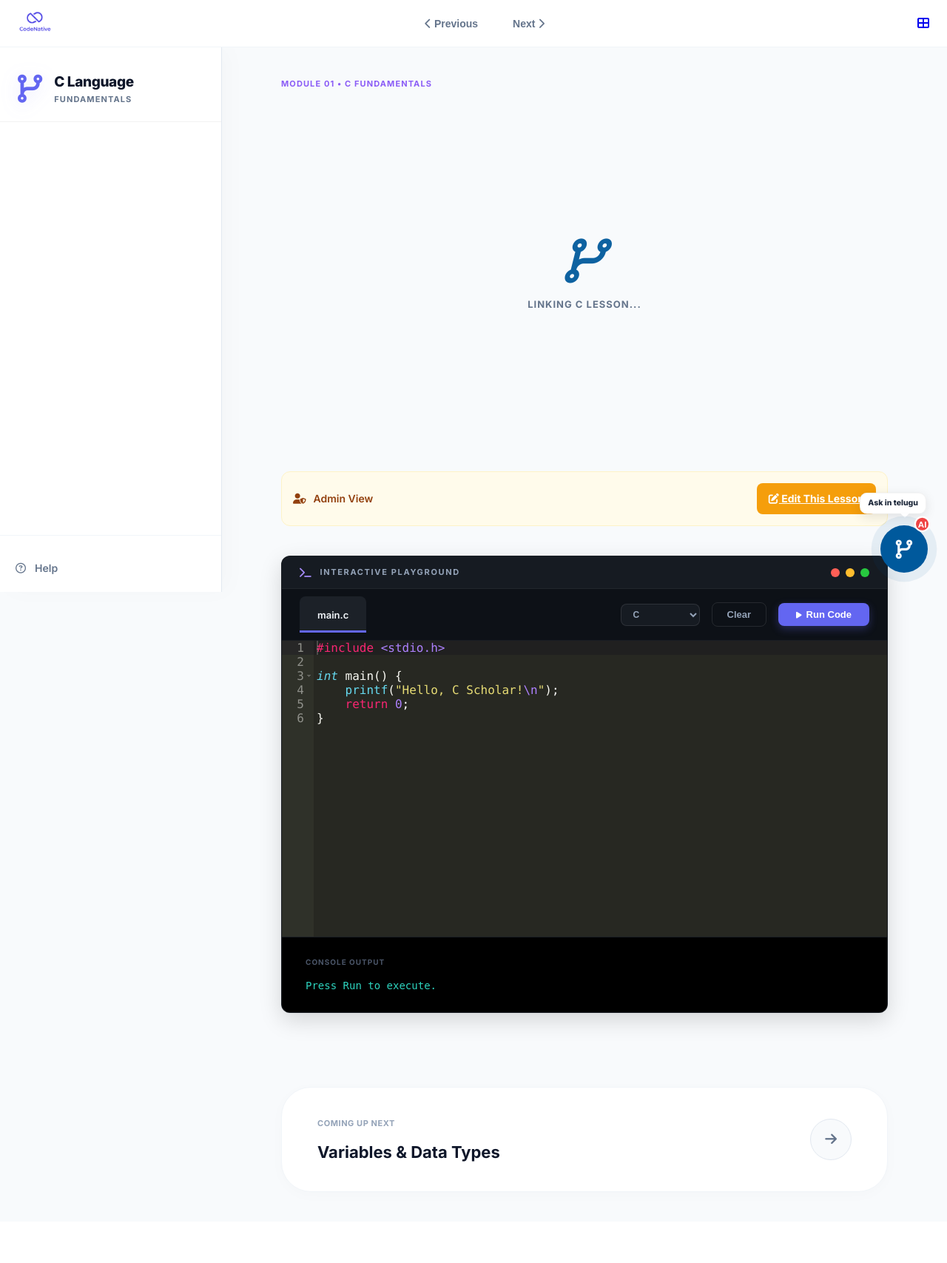
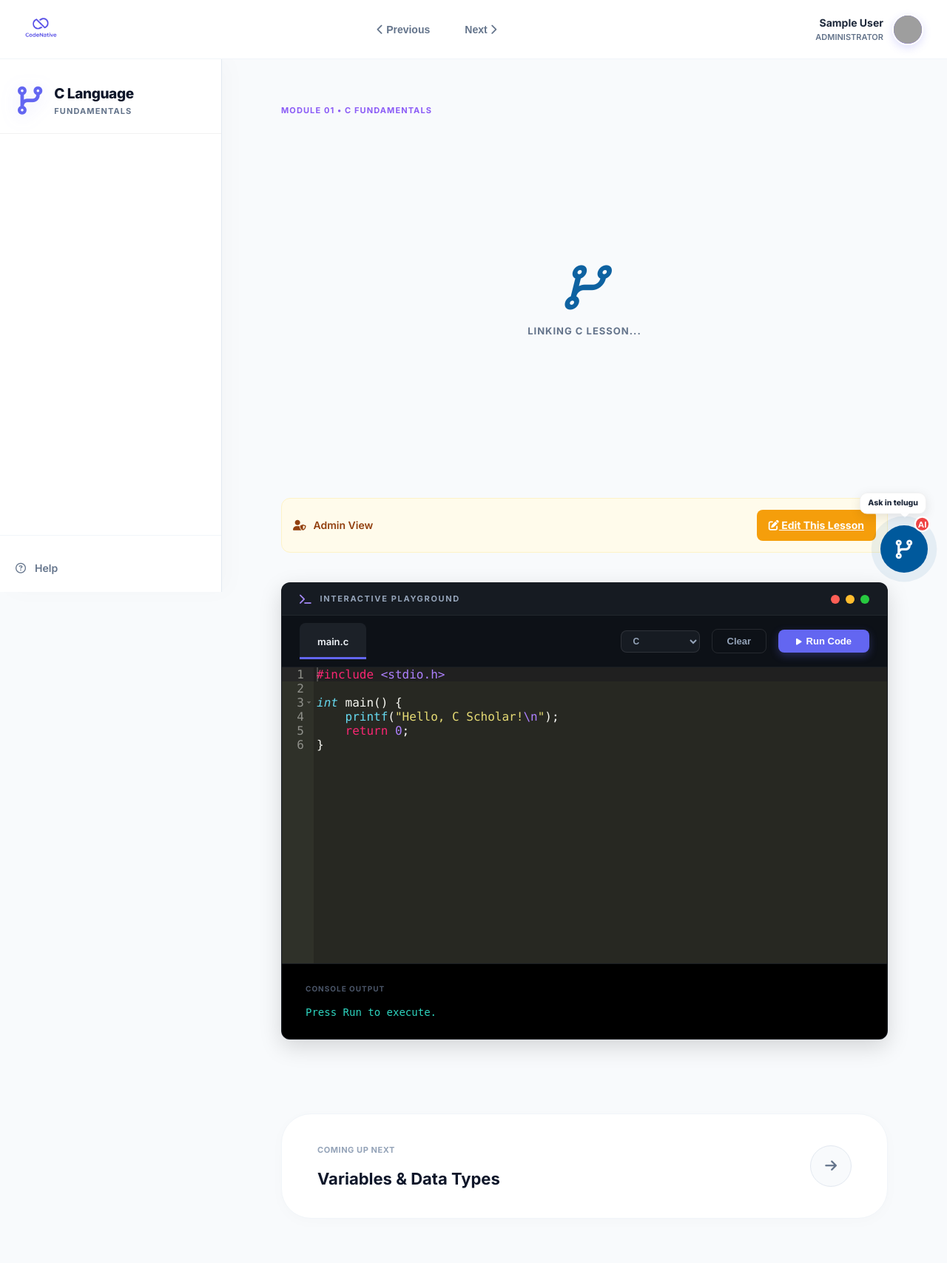
Before and after one commit to mohanracharla46/codenative, a Flask app: page /c.html in a window 1280 px wide. Shown: the whole page at 74% size. Before the commit the page ends 1611 px from the top, so only its background shows below. Run offline with Flask 3, Linux system fonts and the light colour scheme; the visitor is signed in with stand-in values (Sample User, id 1); data that the repository does not hold is empty; some libraries are stand-ins or nearby versions; grey boxes are pictures that could not be loaded.

Commit message:
Add mobile number field to registration and update tutorial headers

```diff
--- a/app.py
+++ b/app.py
@@ -94,6 +94,7 @@
             id SERIAL PRIMARY KEY,
             name TEXT NOT NULL,
             email TEXT UNIQUE NOT NULL,
+            mobile TEXT,
             password TEXT NOT NULL,
             is_admin INTEGER DEFAULT 0,
             created_at TIMESTAMP DEFAULT CURRENT_TIMESTAMP
@@ -103,6 +104,7 @@
             id INTEGER PRIMARY KEY AUTOINCREMENT,
             name TEXT NOT NULL,
             email TEXT UNIQUE NOT NULL,
+            mobile TEXT,
             password TEXT NOT NULL,
             is_admin INTEGER DEFAULT 0,
             created_at TIMESTAMP DEFAULT CURRENT_TIMESTAMP
@@ -184,6 +186,15 @@
         if not cursor.fetchone():
             cursor.execute("ALTER TABLE users ADD COLUMN is_admin INTEGER DEFAULT 0")
 
+        # Check if mobile column exists (Postgres migration)
+        cursor.execute("""
+            SELECT column_name
+            FROM information_schema.columns
+            WHERE table_name='users' AND column_name='mobile'
+        """)
+        if not cursor.fetchone():
+            cursor.execute("ALTER TABLE users ADD COLUMN mobile TEXT")
+
         conn.commit()
     else:
         # SQLite
@@ -198,6 +209,9 @@
         columns = [col[1] for col in cursor.fetchall()]
         if 'is_admin' not in columns:
             conn.execute("ALTER TABLE users ADD COLUMN is_admin INTEGER DEFAULT 0")
+
+        if 'mobile' not in columns:
+            conn.execute("ALTER TABLE users ADD COLUMN mobile TEXT")
 
         # Check if custom_css/js columns exist (SQLite migration)
         cursor = conn.execute("PRAGMA table_info(content)")
@@ -241,6 +255,7 @@
         data = request.get_json()
         name = data.get('name')
         email = data.get('email')
+        mobile = data.get('mobile')
         password = data.get('password')
 
         if not name or not email or not password:
@@ -253,8 +268,8 @@
         conn = get_db_connection()
         try:
             execute_query(conn,
-                'INSERT INTO users (name, email, password) VALUES (?, ?, ?)',
-                (name, email, hashed_password)
+                'INSERT INTO users (name, email, mobile, password) VALUES (?, ?, ?, ?)',
+                (name, email, mobile, hashed_password)
             )
             conn.commit()
             conn.close()
--- a/static/c.css
+++ b/static/c.css
@@ -16,7 +16,7 @@
     background: #ffffff;
     border-right: 1px solid #e2e8f0;
     position: fixed;
-    top: 64px;
+    top: 80px;
     left: 0;
     bottom: 0;
     padding: 0;
@@ -106,15 +106,18 @@
 
 /* Main Header (Top Bar) */
 .header.main-tutorial-header {
-    background: #ffffff !important;
-    height: 64px;
+    background: rgba(255, 255, 255, 0.95) !important;
+    backdrop-filter: blur(10px);
+    height: 80px;
     border-bottom: 1px solid #f1f5f9;
-    padding: 0 24px;
+    padding: 0 32px;
     display: flex;
     align-items: center;
     justify-content: space-between;
-    position: sticky;
+    position: fixed;
     top: 0;
+    left: 0;
+    right: 0;
     z-index: 1200;
 }
 
@@ -159,24 +162,70 @@
 }
 
 .user-profile-avatar {
-    width: 38px;
-    height: 38px;
-    background: rgba(99, 102, 241, 0.05);
+    width: 42px;
+    height: 42px;
+    background: linear-gradient(135deg, #6366f1, #8b5cf6);
     border-radius: 50%;
     display: flex;
     align-items: center;
     justify-content: center;
-    color: #6366f1;
+    color: white;
     font-size: 16px;
-    border: 1px solid rgba(99, 102, 241, 0.1);
+    border: 2px solid #fff;
+    box-shadow: 0 4px 12px rgba(99, 102, 241, 0.2);
+    overflow: hidden;
+    transition: all 0.3s ease;
+}
+
+.user-profile-avatar:hover {
+    transform: scale(1.05);
+    box-shadow: 0 6px 16px rgba(99, 102, 241, 0.3);
+}
+
+.user-profile-avatar img {
+    width: 100%;
+    height: 100%;
+    object-fit: cover;
+}
+
+.user-nav-wrapper {
+    display: flex;
+    align-items: center;
+    gap: 12px;
+}
+
+.user-nav-info {
+    text-align: right;
+}
+
+.user-nav-info .user-name {
+    display: block;
+    font-size: 14px;
+    font-weight: 700;
+    color: #1e293b;
+}
+
+.user-nav-info .user-role {
+    display: block;
+    font-size: 11px;
+    color: #64748b;
+    text-transform: uppercase;
+    font-weight: 600;
+}
+
+@media (max-width: 768px) {
+    .user-nav-info {
+        display: none;
+    }
 }
 .btn-next { background: #6366f1; color: #ffffff; }
 
 /* Content Wrapper */
 .tutorial-content {
     margin-left: 300px;
-    padding: 40px 80px; /* Increased side padding for better reading */
-    max-width: 1100px;
+    margin-top: 80px; /* Offset for fixed header */
+    padding: 60px 80px; /* Increased side padding for better reading */
+    max-width: 1200px;
     line-height: 1.8;
 }
 
--- a/templates/admin/dashboard.html
+++ b/templates/admin/dashboard.html
@@ -445,6 +445,7 @@
                             <tr>
                                 <th>User</th>
                                 <th>Email</th>
+                                <th>Mobile</th>
                                 <th>Role</th>
                                 <th>Joined</th>
                             </tr>
@@ -462,6 +463,7 @@
                                     </div>
                                 </td>
                                 <td>{{ u.email }}</td>
+                                <td>{{ u.mobile or 'N/A' }}</td>
                                 <td>
                                     {% if u.is_admin %}
                                     <span class="badge badge-admin">Admin</span>
--- a/templates/c.html
+++ b/templates/c.html
@@ -64,9 +64,15 @@
         </div>
 
         <div class="header-right">
-            <a href="/dashboard" class="btn-dashboard-minimal" title="Dashboard">
-                <i class="fas fa-th-large"></i>
-            </a>
+            <div class="user-nav-wrapper">
+                <div class="user-nav-info">
+                    <span class="user-name">{{ session.get('user_name', 'Scholar') }}</span>
+                    <span class="user-role">{{ 'Administrator' if session.get('is_admin') else 'Scholar' }}</span>
+                </div>
+                <a href="/dashboard" class="user-profile-avatar" title="View Dashboard">
+                    <img src="https://ui-avatars.com/api/?name={{ session.get('user_name', 'User') }}&background=6366f1&color=fff" alt="User">
+                </a>
+            </div>
         </div>
     </header>
 
```
Also changed, not shown: init_db.py (+14 -0 lines), templates/java.html (+9 -3 lines), templates/js.html (+9 -3 lines), templates/python.html (+9 -3 lines), templates/signin.html (+7 -0 lines), templates/web.html (+9 -3 lines).
